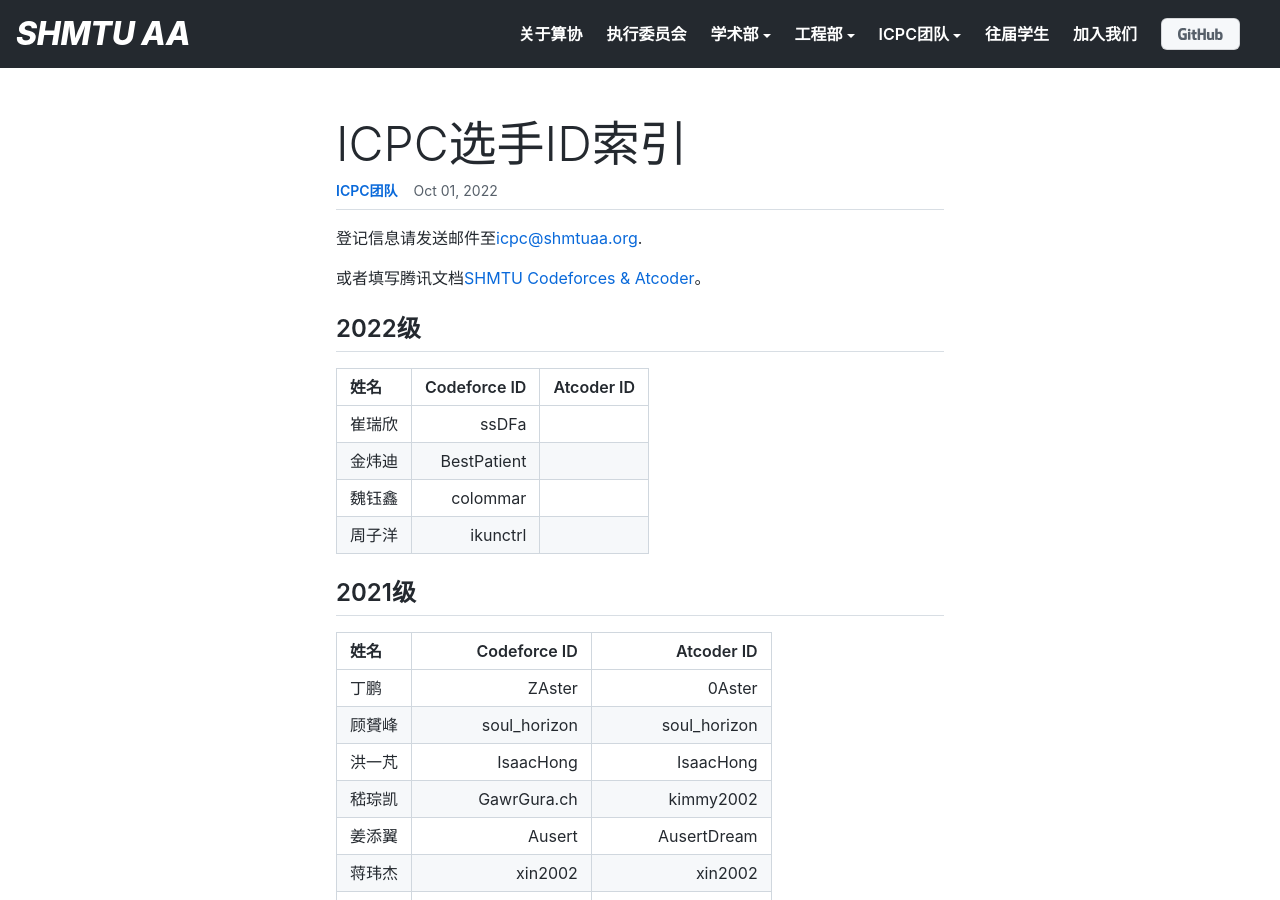
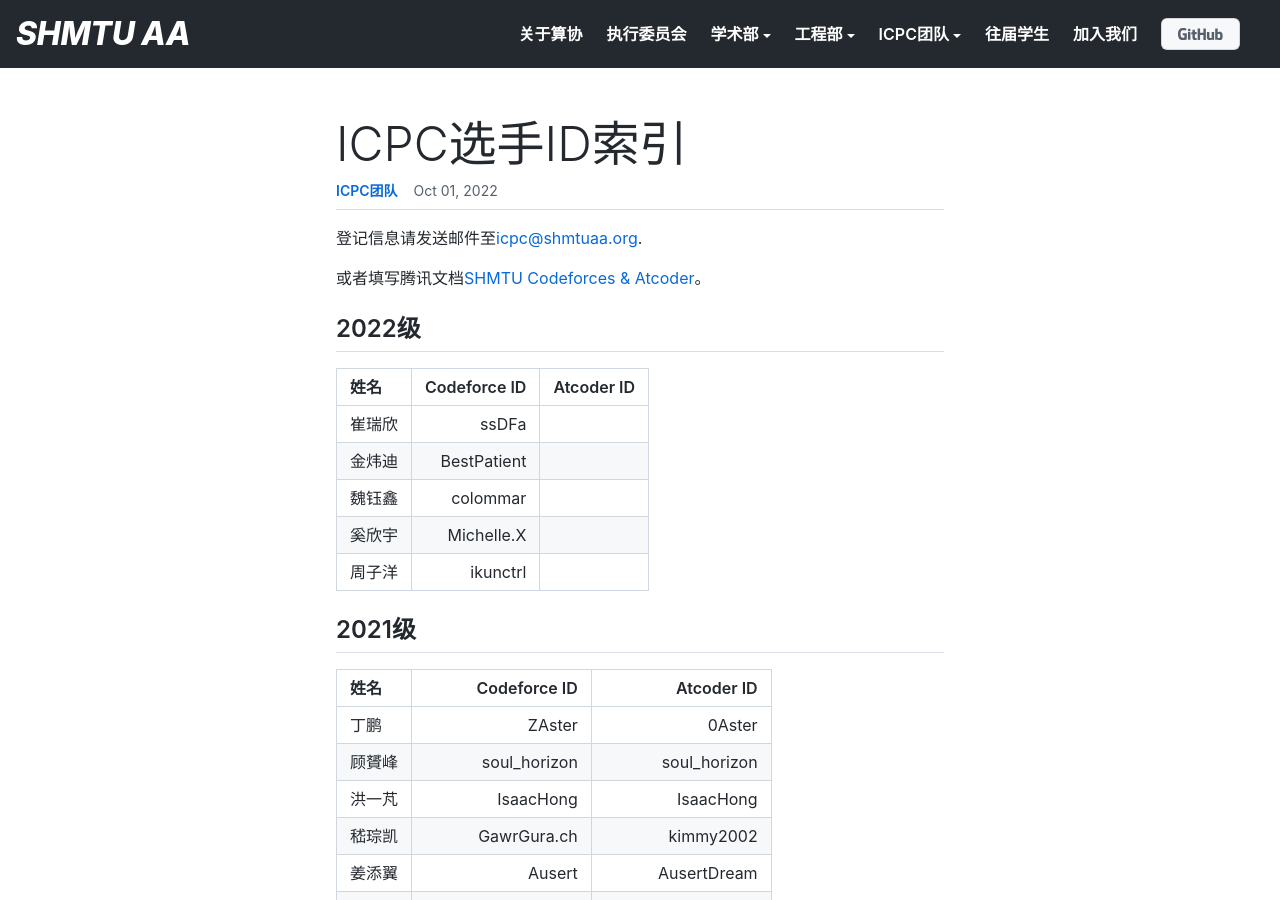
Before and after one commit to shmtuaa/shmtuaa.org, a Jekyll site: the page built from _posts/2022-10-01-ICPC-id.md, in a window 1280 px wide and 900 px high. Built offline with Jekyll 4.4.1, drawn with Linux system fonts in a browser that asks for light colours.

Commit message:
upd cfid

```diff
--- a/_posts/2022-10-01-ICPC-id.md
+++ b/_posts/2022-10-01-ICPC-id.md
@@ -12,12 +12,13 @@ excerpt: 上海海事大学ICPC选手们在Codeforces和Atcoder的ID。
 
 ## 2022级
 
-| 姓名   | Codeforce ID | Atcoder ID |
-|:-----|-------------:|-----------:|
-| 崔瑞欣	 |        ssDFa ||
-| 金炜迪	 |  BestPatient ||
-| 魏钰鑫	 |     colommar ||
-| 周子洋	 |     ikunctrl ||
+| 姓名    | Codeforce ID | Atcoder ID |
+|:------|-------------:|-----------:|
+| 崔瑞欣	  |        ssDFa ||
+| 金炜迪	  |  BestPatient ||
+| 魏钰鑫	  |     colommar ||
+| 	奚欣宇	 |   Michelle.X ||
+| 周子洋	  |     ikunctrl ||
 
 ## 2021级
 
```
